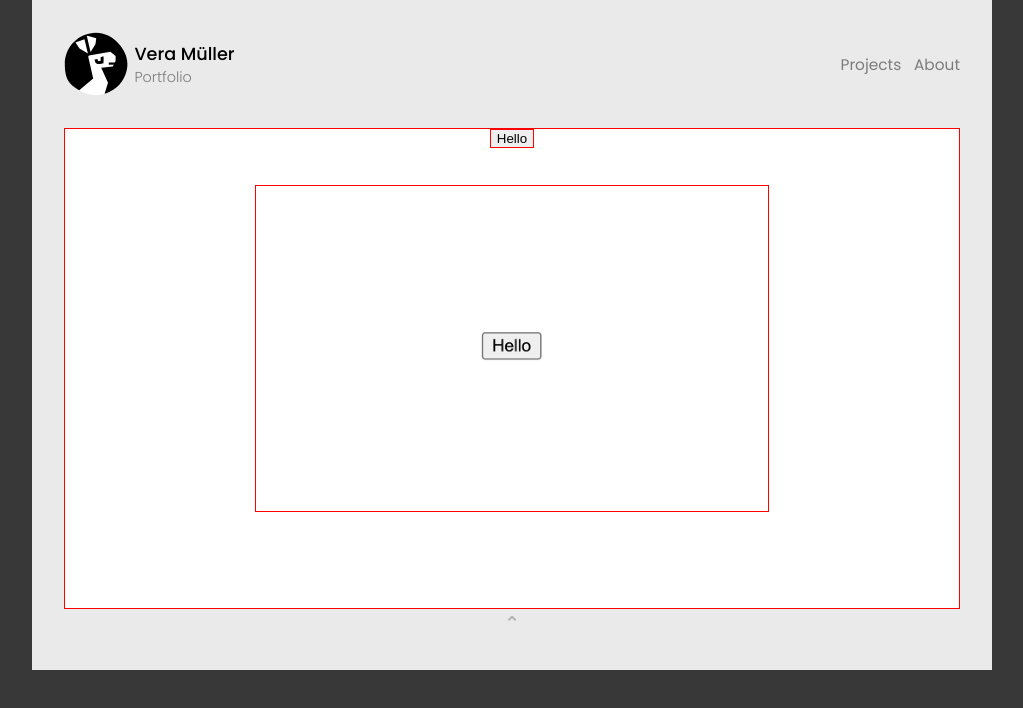
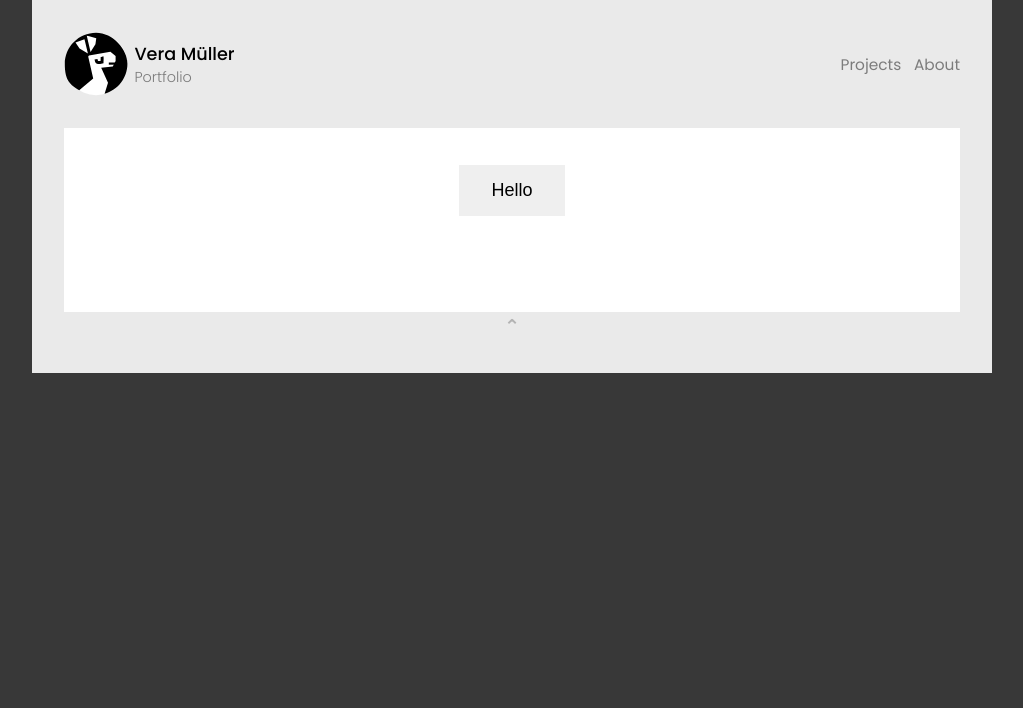
Before and after one commit to veramuh/veramuh.github.io, a Vue app: page /#/klick in a window 1280 px wide. Shown: the top 708 px of the page, without its empty margins (128-1151 px from the left). Built offline with nearby package versions, Linux system fonts and the light colour scheme.

Commit message:
added more klick stuff

```diff
--- a/src/App.vue
+++ b/src/App.vue
@@ -1,5 +1,6 @@
 <script setup lang="ts">
 import Logo from './components/Logo.vue'
+
 
 function scrollToTop() {
   window.scrollTo({
@@ -11,7 +12,10 @@ function scrollToTop() {
 </script>
 
 <template>
-  <div class="outerWrap">
+  <BlankLayout v-if="$route.meta.layout === 'blank'">
+    <RouterView />
+  </BlankLayout>
+  <div class="outerWrap" v-else>
     <div class="portfolio">
       <div class="top">
         <Logo class="logo"></Logo>
--- a/src/router/index.ts
+++ b/src/router/index.ts
@@ -8,6 +8,7 @@ import HungryFrog from "../views/projects/HungryFrog.vue";
 import JetpackMarshmallow from "../views/projects/JetpackMarshmallow.vue";
 import Wobbly from "../views/projects/WobblyXLilu.vue";
 import Klick from "../views/projects/Klick.vue";
+import KlickPopup from "../views/projects/KlickPopup.vue";
 
 const routes = [
   // Fallback:
@@ -46,6 +47,12 @@ const routes = [
     name: "Klick",
     component: Klick,
   },
+  {
+    path: "/klick-popup",
+    name: "Klick Game",
+    component: KlickPopup,
+    meta: { layout: "blank" },
+  },
 ];
 
 const router = createRouter({
--- a/src/views/projects/Klick.vue
+++ b/src/views/projects/Klick.vue
@@ -1,38 +1,46 @@
 <script setup lang="ts">
-// import { ref } from 'vue';
-// const projectName = "projectName";
-// import texts from '../../assets/txts.json';
-// const lang = ref<'en'>('en');
+import { useRouter } from 'vue-router'
+const router = useRouter()
 
-// Medias
-import title from '../../assets/project-imgs/klick/klick01.jpg'
+function openGame() {
+  console.log("hoi");
+  let params = `width=200,height=200,left=800,top=300,`;
+  const url = router.resolve('/klick-popup').href
+  window.open(url, 'hoi', params)
+}
 </script>
+
 
 <template>
   <div class="page">
-    <button onclick="myFunction()">Hello</button>
-
     <div class="center">
-
-      <div class="big-img"><img :src="title"></img></div>
-      <!-- <video class="big-vid" autoplay loop muted playsinline>
-        <source :src="testVid" type="video/mp4" />
-      </video> -->
+      <button @click="openGame">Hello</button>
       <div class="divider-medium"></div>
     </div>
   </div>
 </template>
 
 <style lang="scss" scoped>
+button {
+  padding: 15px 32px;
+  font-size: large;
+}
+
 .page {
-  border: 1px red solid;
+  @extend .debug;
 }
 
 .center {
-  border: 1px red solid;
+  @extend .debug;
+  display: flex;
+  justify-content: center;
 }
 
 button {
-  border: 1px red solid;
+  @extend .debug;
+}
+
+.debug {
+  border: 0px red solid;
 }
 </style>
--- /dev/null
+++ b/src/views/projects/KlickPopup.vue
@@ -0,0 +1,41 @@
+<script setup lang="ts">
+
+let text = "hoi";
+
+function klick() {
+  text = "hey";
+
+}
+</script>
+
+<template>
+  <div class="page">
+
+    <div class="center">
+      <button @click="klick">Hello</button>
+      <div>{{ text }}</div>
+      <div class="divider-medium"></div>
+    </div>
+  </div>
+</template>
+
+<style lang="scss" scoped>
+button {
+  padding: 15px 32px;
+  font-size: large;
+}
+
+.page {
+  border: 1px red solid;
+}
+
+.center {
+  border: 1px red solid;
+  display: flex;
+  justify-content: center;
+}
+
+button {
+  border: 1px red solid;
+}
+</style>
```
